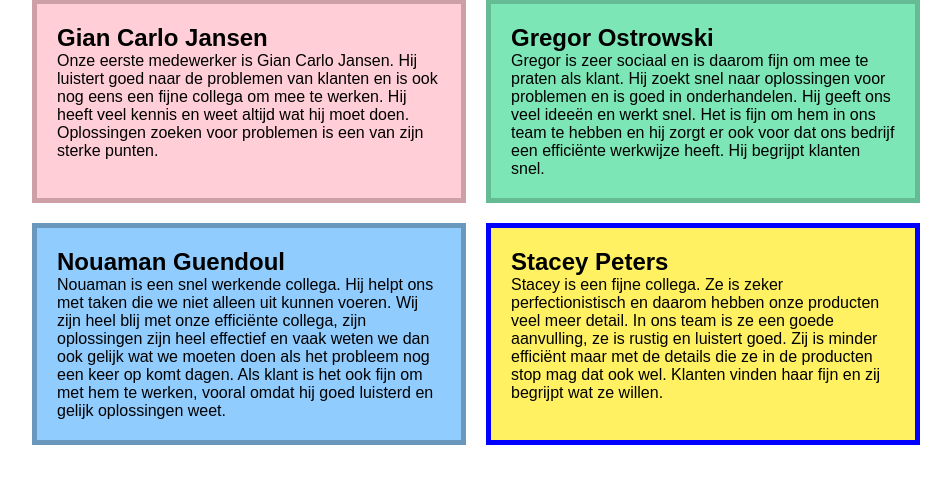
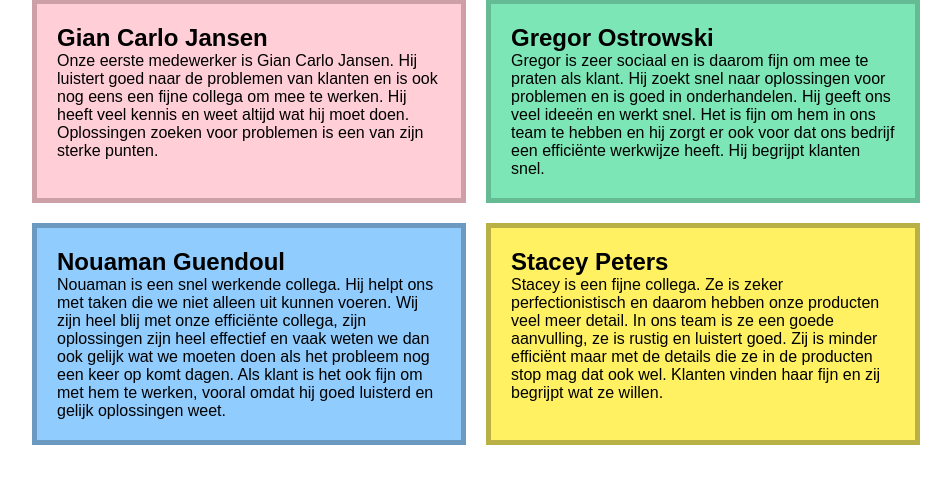
Before and after one commit to NouamanGuendoul/project-3, a PHP site: page /medewerkers/medewerkers.php in a window 1280 px wide. Shown: the part 187-671 px from the top of the page, without its empty margins (164-1115 px from the left). Run offline with PHP 8.4, Linux system fonts and the light colour scheme.

Commit message:
border changes

```diff
--- a/webpage/medewerkers/medewerkers.css
+++ b/webpage/medewerkers/medewerkers.css
@@ -24,7 +24,7 @@ body{
     display: flex;
     flex-direction: column;
     width: 30vw;
-    border: #6a98bd 5px solid;
+    border: #6b99bf 5px solid;
     margin: 10px;
     padding: 20px;
     background-color: #90ccfe;
@@ -33,7 +33,7 @@ body{
     display: flex;
     flex-direction: column;
     width: 30vw;
-    border: blue 5px solid;
+    border: #bab146 5px solid;
     margin: 10px;
     padding: 20px;
     background-color: #fff162;
```
